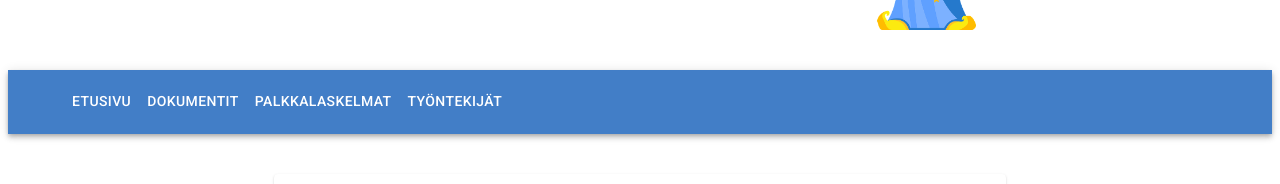
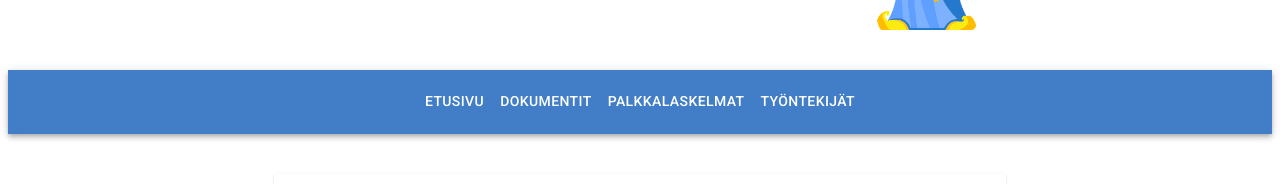
Before and after one commit to N1nsQ/WageWizard, a React (Vite) app in the folder Client/: page /salarystatements in a window 1280 px wide. Shown: the part 215-399 px from the top of the page. Built offline with nearby package versions, Linux system fonts and the light colour scheme; no server answers.

Commit message:
center navbar items

```diff
--- a/Client/src/common/NavBar/NavBar.tsx
+++ b/Client/src/common/NavBar/NavBar.tsx
@@ -11,7 +11,7 @@ const NavBar = () => {
       <Container>
         <Toolbar
           disableGutters
-          sx={{ display: "flex", justifyContent: "space-between" }}
+          sx={{ display: "flex", justifyContent: "center" }}
         >
           <Box>
             <Button color="inherit" component={Link} to="/home">
```
